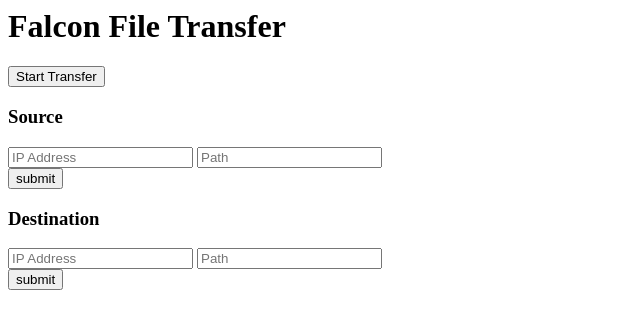
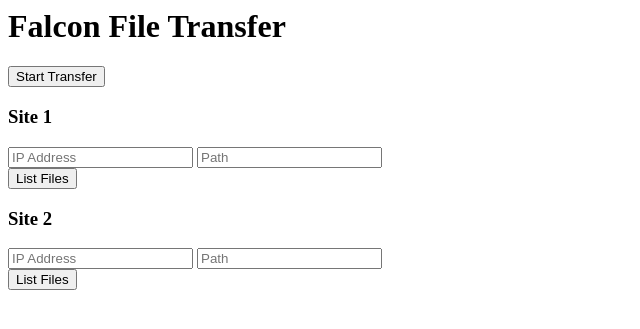
Before and after one commit to martires-colin/falcon-cilogon-website, a Flask app: template templates/dashboard.html in a window 1280 px wide. Shown: the top 329 px of the page, without its empty margins (0-640 px from the left). Run offline with Flask 2, Linux system fonts and the light colour scheme; the template is opened without the code that fills it, so the values that code supplies are empty.

Commit message:
changed buttons and titles

```diff
--- a/templates/dashboard.html
+++ b/templates/dashboard.html
@@ -18,13 +18,13 @@
             <div class="container" id="srcSearch">
                 <form action="#" method="post" id="srcForm">
                     <div class="d-flex flex-column">
-                        <h3 class="text-center">Source</h3>
+                        <h3 class="text-center">Site 1</h3>
                         <input class="flex-grow-1 mb-3" type="text" name="srcIP" id="srcIPInput"
                             placeholder="IP Address" />
                         <input class="flex-grow-1 mb-3" type="text" name="srcPath" id="srcPathInput" placeholder="Path" />
                     </div>
                     <div class="d-flex justify-content-center mb-3">
-                        <input type="submit" value="submit" id="srcSubmit" />
+                        <input type="submit" value="List Files" id="srcSubmit" />
                     </div>
                 </form>
             </div>
@@ -53,13 +53,13 @@
             <div class="container" id="destSearch">
                 <form action="#" method="post" id="destForm">
                     <div class="d-flex flex-column">
-                        <h3 class="text-center">Destination</h3>
+                        <h3 class="text-center">Site 2</h3>
                         <input class="flex-grow-1 mb-3" type="text" name="destIP" id="destIPInput"
                             placeholder="IP Address" />
                         <input class="flex-grow-1 mb-3" type="text" name="destPath" id="destPathInput" placeholder="Path" />
                     </div>
                     <div class="d-flex justify-content-center mb-3">
-                        <input type="submit" value="submit" id="destSubmit" />
+                        <input type="submit" value="List Files" id="destSubmit" />
                     </div>
                 </form>
             </div>
```
